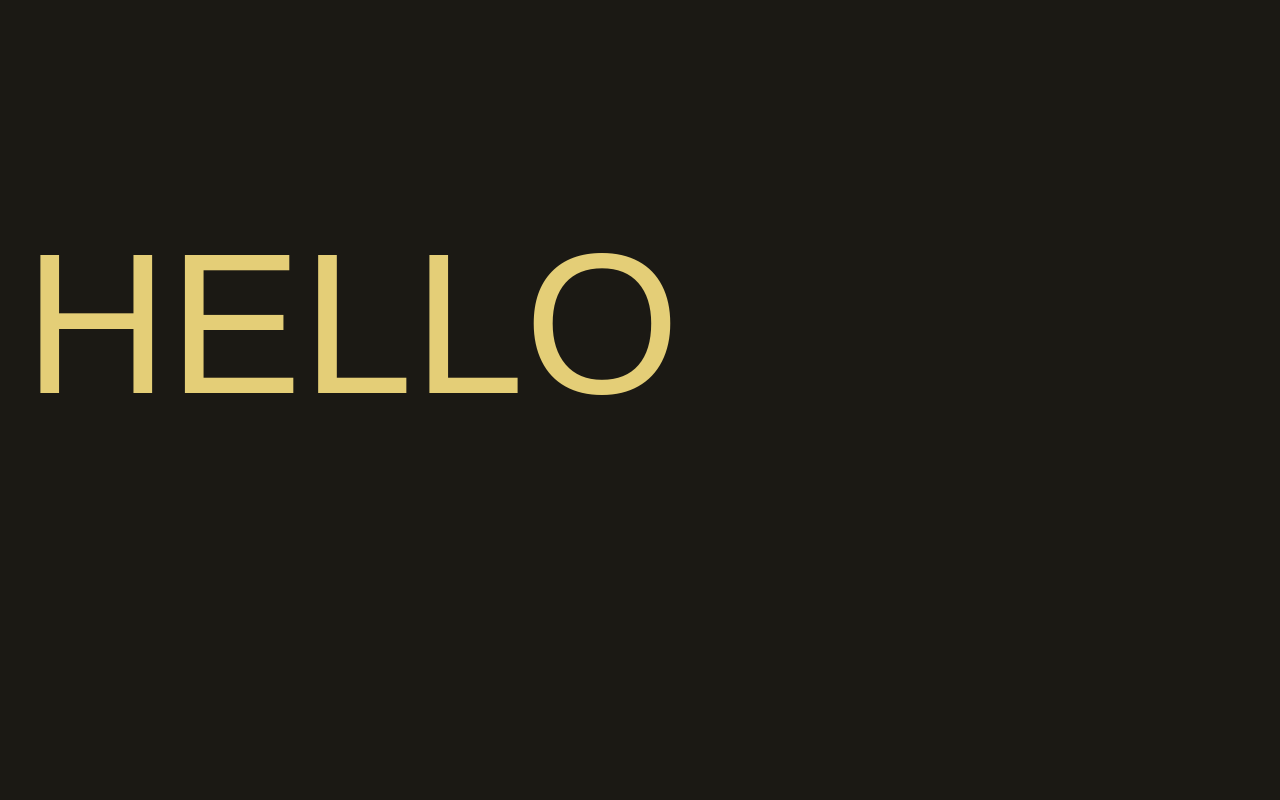
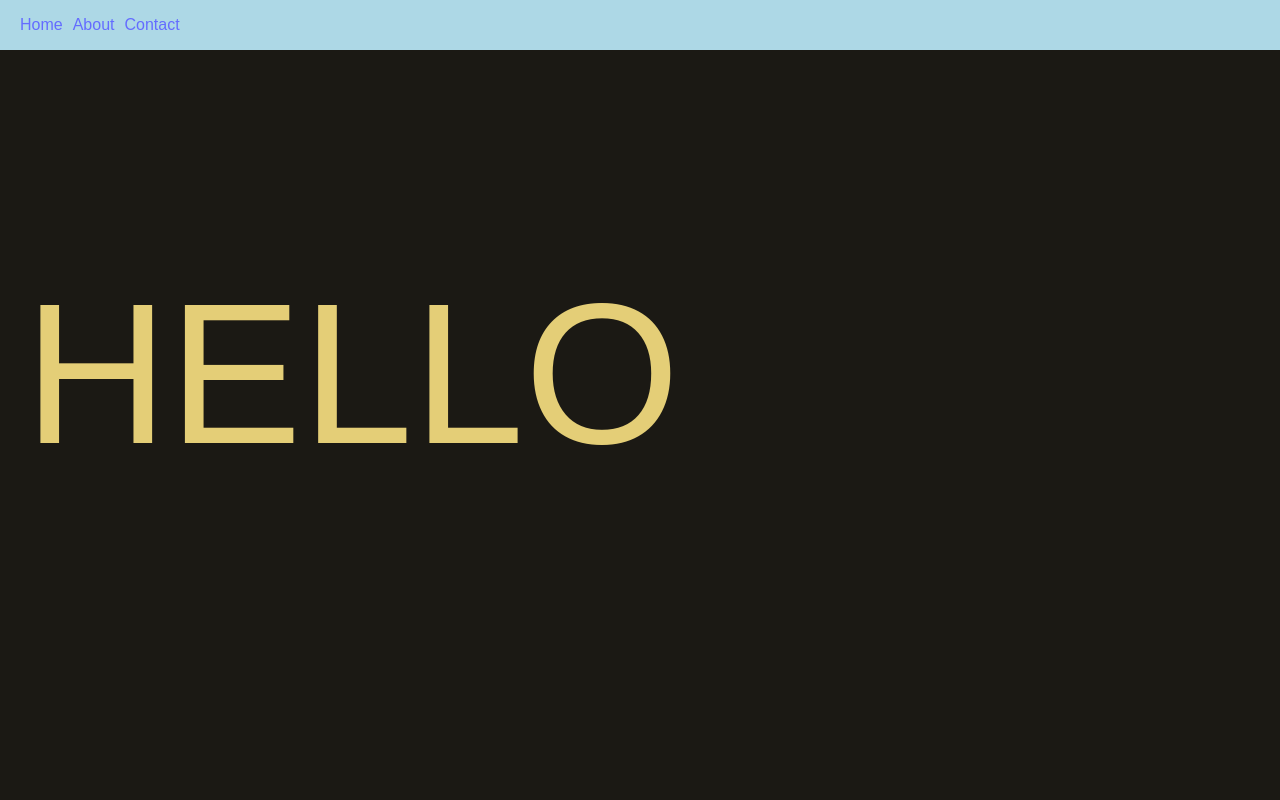
Before and after one commit to Niamh-Codes/tech_titans, a React (Vite) app: page / in a window 1280 px wide. Shown: the top 800 px of the page. Built offline with nearby package versions, Linux system fonts and the light colour scheme; a web font is replaced by a local one.

Commit message:
adding basic navbar and stying

```diff
--- a/index.html
+++ b/index.html
@@ -10,6 +10,8 @@
     <link rel="stylesheet" href="./src/output.css">
 
     <title>Hello Curio</title>
+
+
   </head>
   <body>
     <div id="root" style="width:100%"></div>
--- a/package.json
+++ b/package.json
@@ -13,6 +13,8 @@
     "@popperjs/core": "^2.11.8",
     "autoprefixer": "^10.4.18",
     "axios": "^1.6.7",
+    "bootstrap": "^5.3.3",
+    "framer-motion": "^11.0.14",
     "react": "^18.2.0",
     "react-dom": "^18.2.0",
     "tw-elements": "^2.0.0"
--- a/src/App.jsx
+++ b/src/App.jsx
@@ -1,6 +1,6 @@
 // insert the import modules here
+import Navbar from "./components/Navbar";
 import Header from "./components/Header";
-import {Navbar} from "./components/navbar";
 import MainSearch from "./components/MainSearch";
 import Footer from "./components/Footer";
 import Quiz from "./components/Quiz";
--- a/src/components/Header.jsx
+++ b/src/components/Header.jsx
@@ -8,7 +8,7 @@ function Header() {
 
       {/* Container for left content */}
       <div className="w-1/2 pr-2">
-        <p className="mb-2 text-white">
+        <p className="mb-3 text-white">
           Delve into captivating country trivia and fascinating facts, while mastering the art of greeting in diverse local languages.
         </p>
       </div>
--- a/src/components/navbar.jsx
+++ b/src/components/navbar.jsx
@@ -1,4 +1,17 @@
+import React from 'react';
 
-export const Navbar = () => {
-    //  Navbar component implementation
+const Navbar = () => {
+  return (
+    <nav style={{ backgroundColor: 'lightblue', padding: '5px 20px', height: '50px' }}>
+      <div style={{ display: 'flex', justifyContent: 'space-between', alignItems: 'center', height: '100%' }}>
+        <ul style={{ listStyle: 'none', padding: 0, margin: 0, display: 'flex' }}>
+          <li style={{ marginRight: '10px' }}><a href="#">Home</a></li>
+          <li style={{ marginRight: '10px' }}><a href="#">About</a></li>
+          <li><a href="#">Contact</a></li>
+        </ul>
+      </div>
+    </nav>
+  );
 };
+
+export default Navbar;
```
Also changed, not shown: 1 other file (tests, documents, lock files or other folders).
